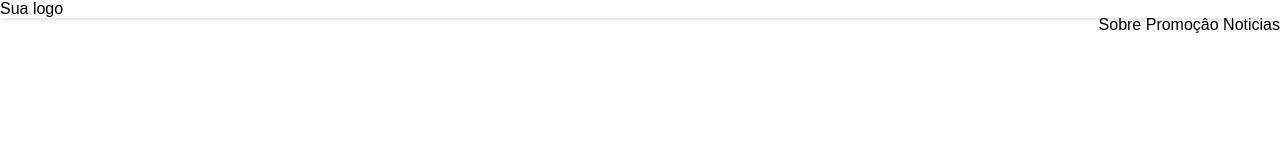
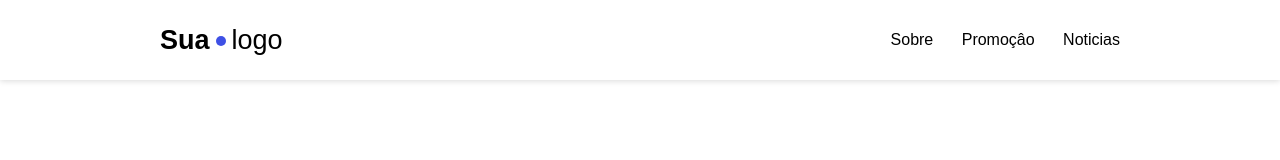
Before and after one commit to WangleyQuinhones/Homepage, a plain HTML site: page index.html in a window 1280 px wide. Shown: the top 160 px of the page. Drawn offline with Linux system fonts and the light colour scheme; a web font is replaced by a local one.

Commit message:
CSS em andamento

```diff
--- a/CSS/style.css
+++ b/CSS/style.css
@@ -1,22 +1,67 @@
 body {
     margin: 0;
     font-family: 'Heebo', sans-serif;
-}header {
+    min-height: 3000px;
+}
+
+.container {
+    max-width: 960px;
+    margin: auto;
+    padding: 0 16px;
+}
+
+ul {
+    margin: 0;
+    padding: 0;
+}
+
+header {
     background-color: #fff;
     box-shadow: 0 1px 6px 0 rgba(0,0,0,0.15);
+    height: 80px;
+    position: fixed;
+    top: 0;
+    width: 100%;
+    left: 0;
 }
 
-
-
+header .container {
+    display: flex;
+    align-items: center;
+    justify-content: space-between;
+    height: 100%;
+}
 header .logo {
     display: inline-block;
+    font-size: 27px;
+}
+
+header .logo .blue-dot{
+    width: 10px;
+    background-color: #3e50e5;
+    height: 10px;
+    display: inline-block;
+    vertical-align: middle;
+    border-radius: 6px;
+    margin: 6px;
 }
 
 header nav {
     display: inline-block;
-    float: right;
 }
+
 
 header nav ul li {
     display: inline-block;
 }
+
+header nav ul li a {
+    color: #3e3e3e;
+    font-size: 15px;
+    letter-spacing: 0.37;
+    margin-right: 24px;
+}
+
+header nav ul li:last-of-type a {
+    margin-right: 1;
+}
--- a/index.html
+++ b/index.html
@@ -19,7 +19,9 @@ rel="stylesheet">
 <body>
 
     <header>
-        <section class="logo">Sua logo</section>
+        <div class="container">
+
+            <section class="logo"><strong>Sua</strong><span class="blue-dot"></span>logo</section>
             <nav>
                 <ul>
                     <li><a href="#"></a>Sobre</li>
@@ -27,6 +29,8 @@ rel="stylesheet">
                     <li><a href="#"></a>Noticias</li>
                 </ul>
             </nav>
+
+        </div>
     </header>
 
 </body>
```
Lines whose indentation alone changed are shown as unchanged.
